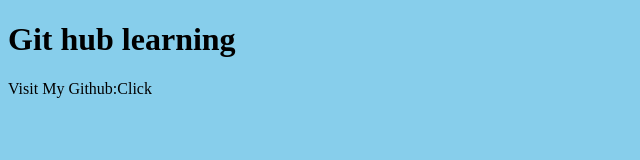
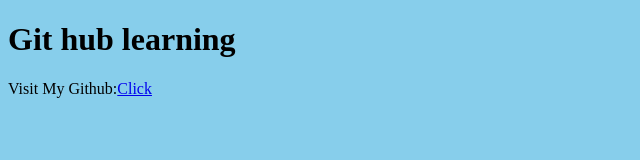
Before and after one commit to Vaibhavlanjewar/github_learn, a plain HTML site: page index.html in a window 1280 px wide. Shown: the full height of the page, 0-640 px from the left. Drawn offline with Linux system fonts and the light colour scheme.

Commit message:
Update index.html
herf

```diff
--- a/index.html
+++ b/index.html
@@ -7,6 +7,6 @@
 </head>
 <body bgcolor="skyblue">
 <H1>Git hub learning </H1>
-Visit My Github:<a src="https://github.com/Vaibhavlanjewar">Click</a>
+Visit My Github:<a href="https://github.com/Vaibhavlanjewar">Click</a>
 </body>
 </html>
```
